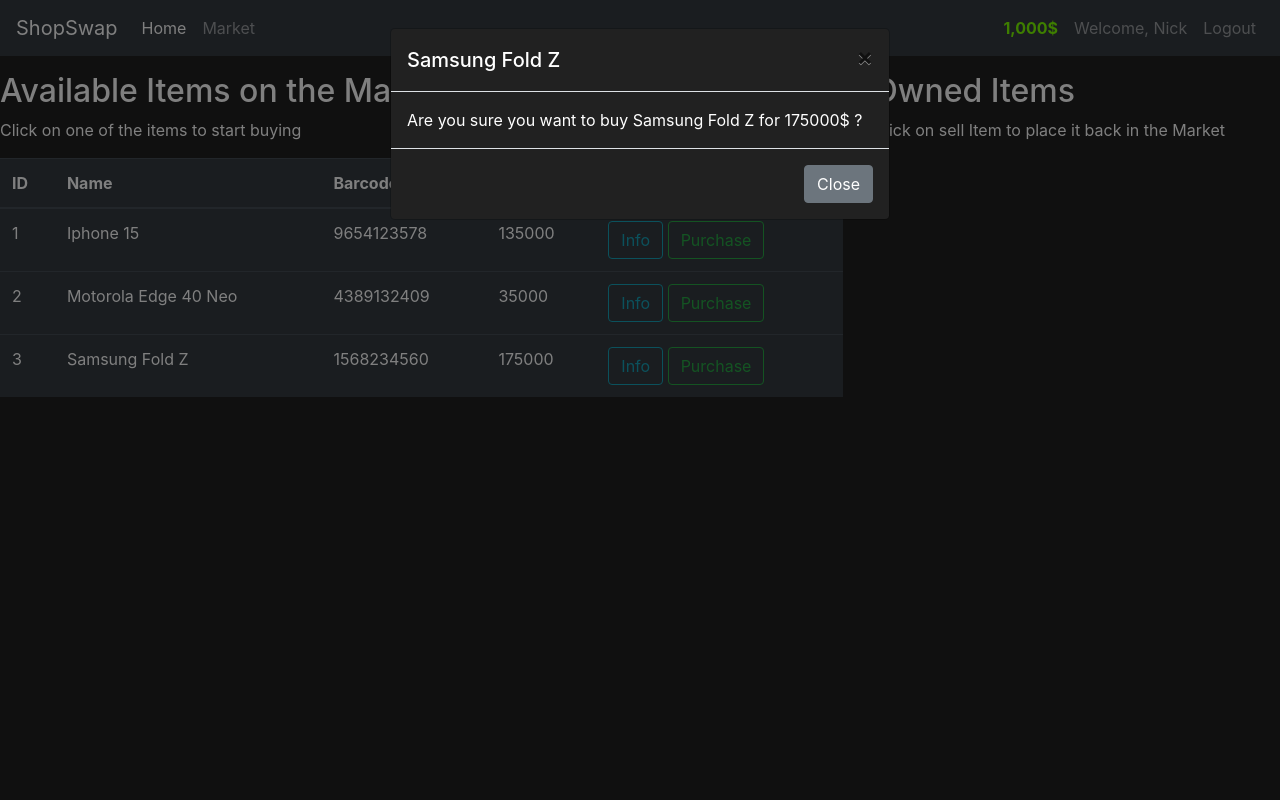
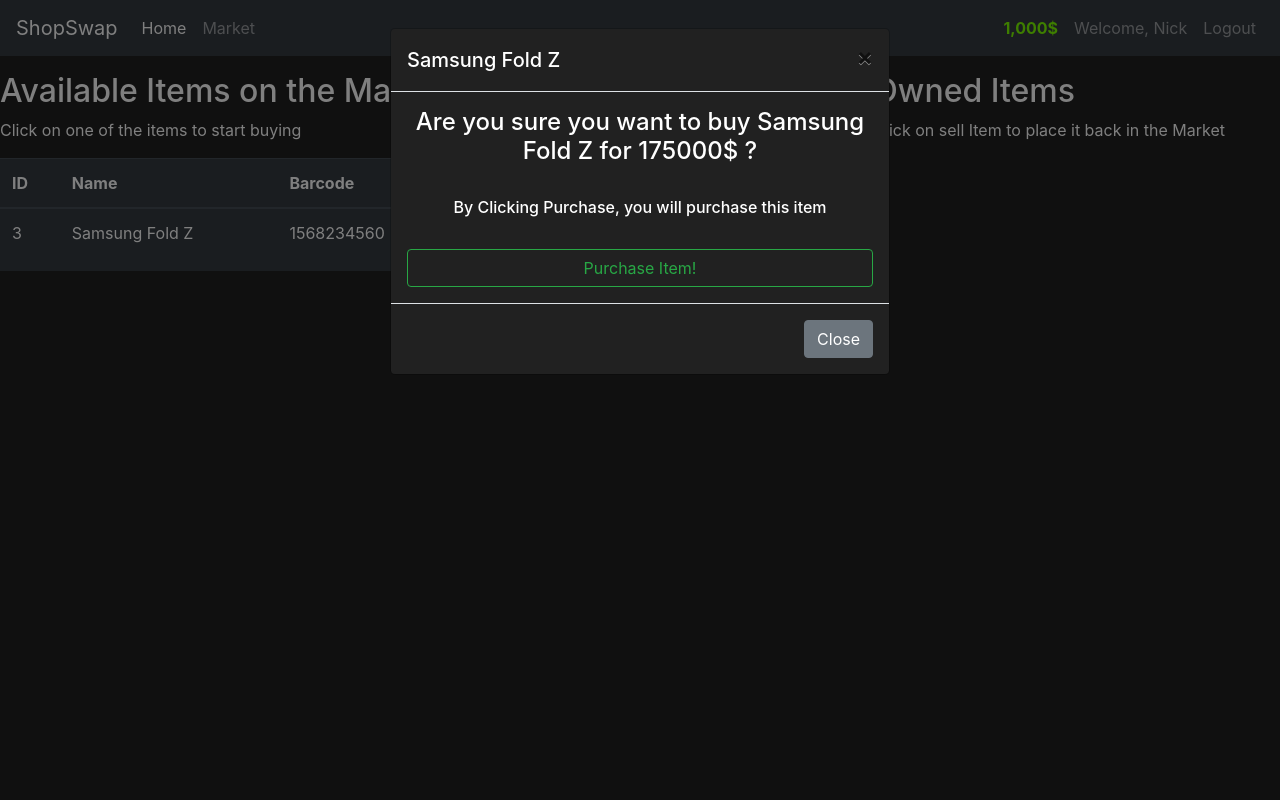
Before and after one commit to nikhilsharma-github/ShopSwap, a Flask app: page /market in a window 1280 px wide, after a click on "Purchase". Run offline with Flask 3, Linux system fonts and the light colour scheme; a user stored in the database is signed in; some libraries are stand-ins or nearby versions.

Commit message:
Added Product Purchase Feature with Flash Message and Money Deduction

```diff
--- a/shop/forms.py
+++ b/shop/forms.py
@@ -34,3 +34,9 @@ class LoginForm(FlaskForm):
     username = StringField(label='User Name :',validators=[DataRequired()])
     password = PasswordField(label='Password : ',validators=[DataRequired()])
     submit = SubmitField(label='Sign In')
+
+class PurchaseItemForm(FlaskForm):
+    submit = SubmitField(label='Purchase Item!')
+
+class SellItemForm(FlaskForm):
+    submit = SubmitField(label='Sell Item!')
--- a/shop/models.py
+++ b/shop/models.py
@@ -36,6 +36,9 @@ class User(db.Model,UserMixin):
     def check_password_correction(self,attempted_password):
         return bcrypt.check_password_hash(self.password_hash,attempted_password)
 
+    def can_purchase(self,item_obj):
+        return self.budget>=item_obj.price
+
 # Items Object
 class Item(db.Model):
     id = db.Column(db.Integer(),primary_key=True)
@@ -47,3 +50,9 @@ class Item(db.Model):
 
     def __repr__(self):
         return f'Item {self.name}'
+
+
+    def buy(self,user):
+        self.owner=user.id
+        user.budget-=self.price
+        db.session.commit()
--- a/shop/route.py
+++ b/shop/route.py
@@ -1,20 +1,34 @@
 from shop import app
 from shop.models import Item,User
-from flask import render_template, redirect, url_for, flash
-from shop.forms import RegisterForm, LoginForm
+from flask import render_template, redirect, url_for, flash, request
+from shop.forms import RegisterForm, LoginForm, PurchaseItemForm
 from shop import db
-from flask_login import login_user, logout_user, login_required
+from flask_login import login_user, logout_user, login_required, current_user
 
 @app.route('/')
 @app.route('/home')
 def home_page():
     return render_template('home.html')
 
-@app.route('/market')
+@app.route('/market',methods=['GET','POST'])
 @login_required
 def market_page():
-    items=Item.query.all()
-    return render_template('market.html',items=items)
+    purchase_form = PurchaseItemForm()
+    if request.method=='POST':
+        purchased_item=request.form.get('purchased_item')
+        p_item_object=Item.query.filter_by(name=purchased_item).first()
+        if p_item_object:
+            if current_user.can_purchase(p_item_object):
+                p_item_object.buy(current_user)
+                flash(f"Congratulations! You Purchased {p_item_object} for ${p_item_object.price}",category='success')
+            else:
+                flash(f"Unfortunately! You don't have enough money to purchase {p_item_object.name}",category='danger')
+
+        return redirect(url_for('market_page'))
+
+    if request.method =='GET':
+        items=Item.query.filter_by(owner=None)
+        return render_template('market.html',items=items, purchase_form=purchase_form)
 
 @app.route('/register',methods=['GET','POST'])
 def register_page():
--- a/shop/templates/includes/items_modal.html
+++ b/shop/templates/includes/items_modal.html
@@ -46,7 +46,18 @@
                 </button>
             </div>
             <div class="modal-body">
-                Are you sure you want to buy {{ item.name }} for {{ item.price }}$ ?
+                <form method="POST">
+                    {{purchase_form.hidden_tag()}}
+
+                    <h4 class="text-center">
+                        Are you sure you want to buy {{ item.name }} for {{ item.price }}$ ?
+                    </h4>
+                    <br>
+                    <h6 class="text-center">By Clicking Purchase, you will purchase this item</h6>
+                    <br>
+                    <input id="purchased_item" name="purchased_item" type="hidden" value="{{item.name}}">
+                    {{purchase_form.submit(class="btn btn-outline-success btn-block")}}
+                </form>
             </div>
             <div class="modal-footer">
                 <button type="button" class="btn btn-secondary" data-dismiss="modal">Close
```
Also changed, not shown: instance/shopswap.db.
